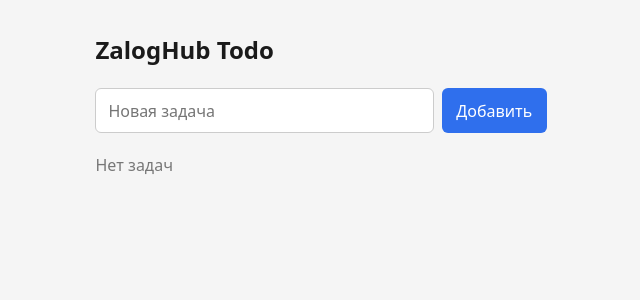
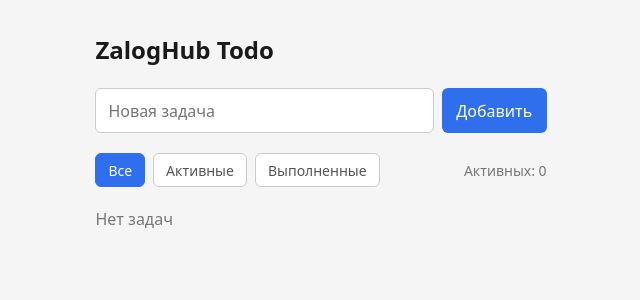
Before and after one commit to dMI-pro/zalog-hub-list, a React (Vite) app: page / in a window 1280 px wide. Shown: the top 300 px of the page, without its empty margins (319-959 px from the left). Built offline with nearby package versions, Linux system fonts and the light colour scheme.

Commit message:
feat(filters): добавить фильтрацию задач

```diff
--- a/src/App.css
+++ b/src/App.css
@@ -14,6 +14,52 @@
   display: flex;
   gap: var(--space-sm);
   margin-bottom: var(--space-2xl);
+}
+
+.todo-toolbar {
+  display: flex;
+  flex-wrap: wrap;
+  align-items: center;
+  justify-content: space-between;
+  gap: var(--space-sm);
+  margin-bottom: var(--space-2xl);
+}
+
+.todo-filter {
+  display: flex;
+  flex-wrap: wrap;
+  gap: var(--space-sm);
+}
+
+.todo-filter__button {
+  padding: var(--space-xs) var(--space-lg);
+  border: 1px solid var(--color-border);
+  border-radius: var(--radius-md);
+  font: inherit;
+  font-size: var(--font-size-sm);
+  cursor: pointer;
+  color: var(--color-text-secondary);
+  background: var(--color-surface);
+}
+
+.todo-filter__button:hover {
+  background: var(--color-surface-hover);
+}
+
+.todo-filter__button--active {
+  border-color: var(--color-primary);
+  color: var(--color-on-primary);
+  background: var(--color-primary);
+}
+
+.todo-filter__button--active:hover {
+  background: var(--color-primary-hover);
+}
+
+.todo-count {
+  margin: 0;
+  font-size: var(--font-size-sm);
+  color: var(--color-text-muted);
 }
 
 .todo-form input {
--- a/src/App.tsx
+++ b/src/App.tsx
@@ -1,16 +1,42 @@
+import { useState } from 'react'
 import './App.css'
+import { TodoFilter } from './components/TodoFilter'
 import { TodoForm } from './components/TodoForm'
 import { TodoList } from './components/TodoList'
 import { useTodos } from './hooks/useTodos'
+import type { Todo, TodoFilter as TodoFilterType } from './types'
+
+function filterTodos(todos: Todo[], filter: TodoFilterType): Todo[] {
+  switch (filter) {
+    case 'active':
+      return todos.filter((todo) => !todo.completed)
+    case 'completed':
+      return todos.filter((todo) => todo.completed)
+    default:
+      return todos
+  }
+}
 
 function App() {
   const { todos, addTodo, toggleTodo, removeTodo } = useTodos()
+  const [filter, setFilter] = useState<TodoFilterType>('all')
+
+  const filteredTodos = filterTodos(todos, filter)
+  const activeCount = todos.filter((todo) => !todo.completed).length
 
   return (
     <main className="app">
       <h1>ZalogHub Todo</h1>
       <TodoForm onAdd={addTodo} />
-      <TodoList todos={todos} onToggle={toggleTodo} onRemove={removeTodo} />
+      <div className="todo-toolbar">
+        <TodoFilter value={filter} onChange={setFilter} />
+        <p className="todo-count">Активных: {activeCount}</p>
+      </div>
+      <TodoList
+        todos={filteredTodos}
+        onToggle={toggleTodo}
+        onRemove={removeTodo}
+      />
     </main>
   )
 }
--- /dev/null
+++ b/src/components/TodoFilter.tsx
@@ -0,0 +1,35 @@
+import type { TodoFilter as TodoFilterType } from '../types'
+
+type FilterOption = {
+  value: TodoFilterType
+  label: string
+}
+
+const FILTERS: FilterOption[] = [
+  { value: 'all', label: 'Все' },
+  { value: 'active', label: 'Активные' },
+  { value: 'completed', label: 'Выполненные' },
+]
+
+type TodoFilterProps = {
+  value: TodoFilterType
+  onChange: (filter: TodoFilterType) => void
+}
+
+export function TodoFilter({ value, onChange }: TodoFilterProps) {
+  return (
+    <div className="todo-filter" role="group" aria-label="Фильтр задач">
+      {FILTERS.map((filter) => (
+        <button
+          key={filter.value}
+          type="button"
+          className={`todo-filter__button${value === filter.value ? ' todo-filter__button--active' : ''}`}
+          onClick={() => onChange(filter.value)}
+          aria-pressed={value === filter.value}
+        >
+          {filter.label}
+        </button>
+      ))}
+    </div>
+  )
+}
```
